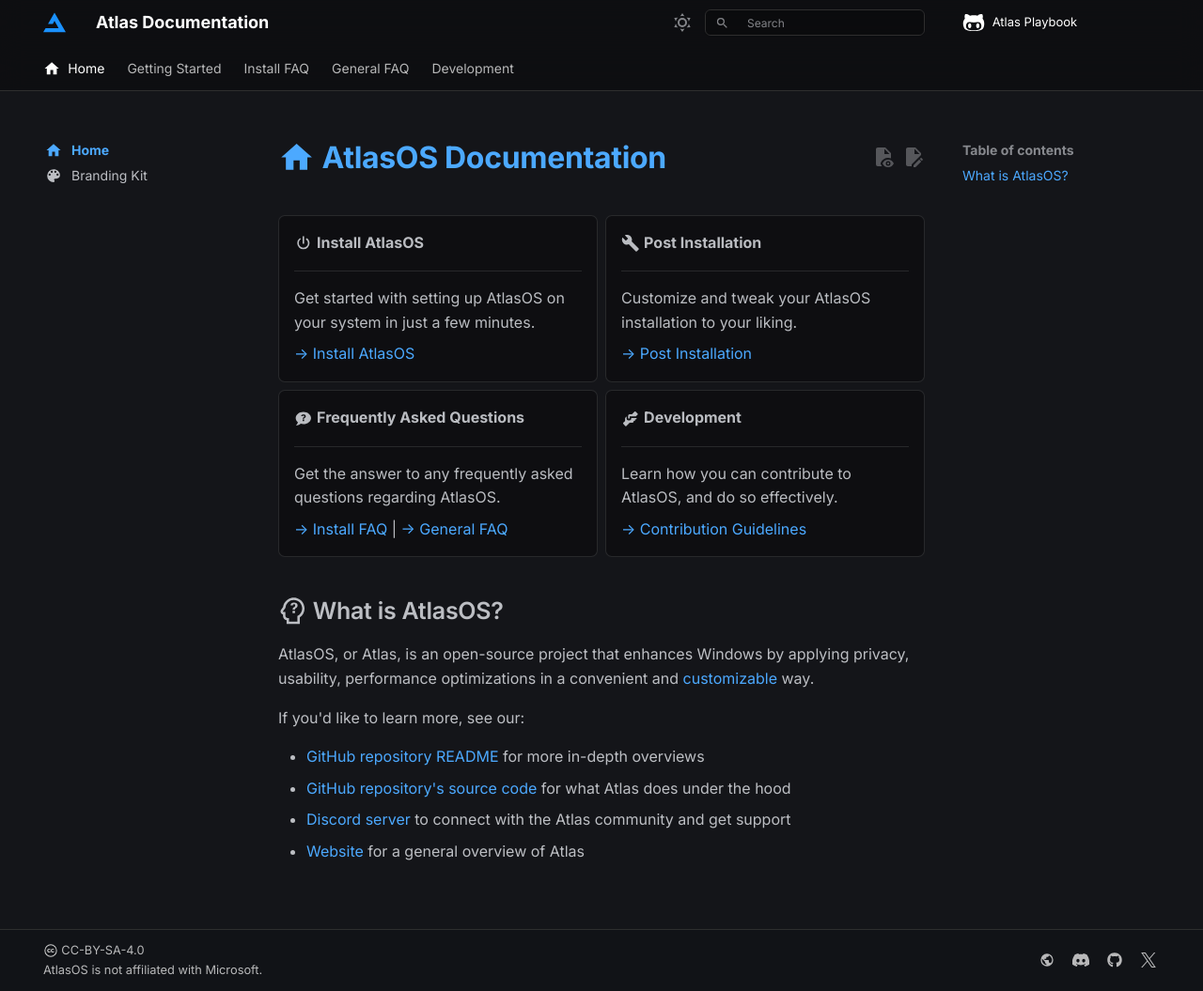
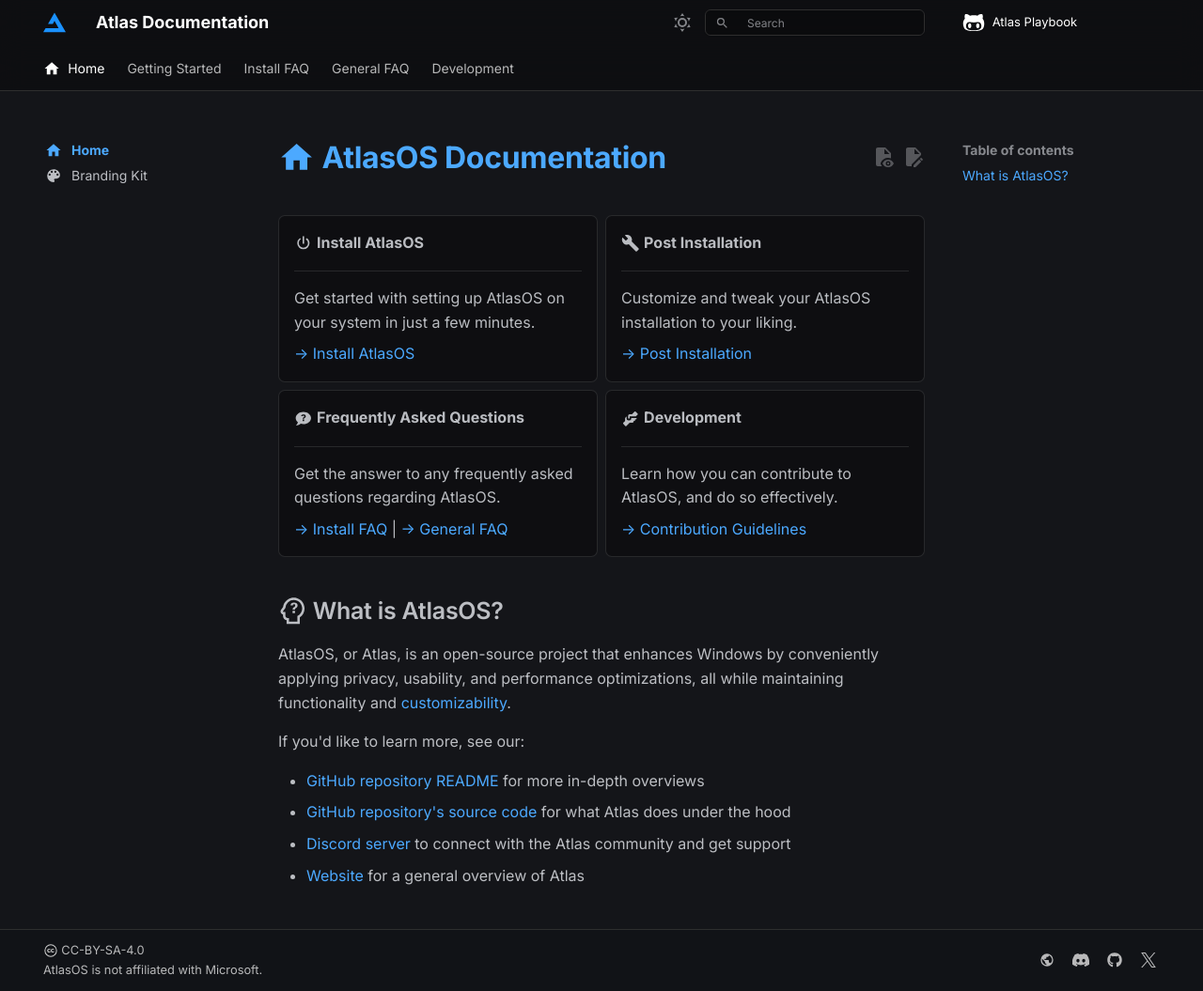
Before and after one commit to Atlas-OS/docs, an MkDocs documentation site: the page built from docs/index.md, in a window 1280 px wide and 1055 px high. Shown: the whole window at 94% size. Built offline with MkDocs 1.6.1 and Material for MkDocs 9.7.7, drawn with Linux system fonts in a browser that asks for light colours; some web fonts are replaced; comment, search, counter and statistics services are not loaded.

Commit message:
feat(home): rewrite what is atlas

```diff
--- a/docs/index.md
+++ b/docs/index.md
@@ -43,7 +43,7 @@ icon: material/home
 
 ## :material-head-question-outline: What is AtlasOS?
 
-AtlasOS, or Atlas, is an open-source project that enhances Windows by applying privacy, usability, performance optimizations in a convenient and [customizable](getting-started/post-installation/atlas-folder/general-configuration.md) way.
+AtlasOS, or Atlas, is an open-source project that enhances Windows by conveniently applying privacy, usability, and performance optimizations, all while maintaining functionality and [customizability](https://docs.atlasos.net/getting-started/post-installation/atlas-folder/general-configuration/).
 
 If you'd like to learn more, see our:
 
```
